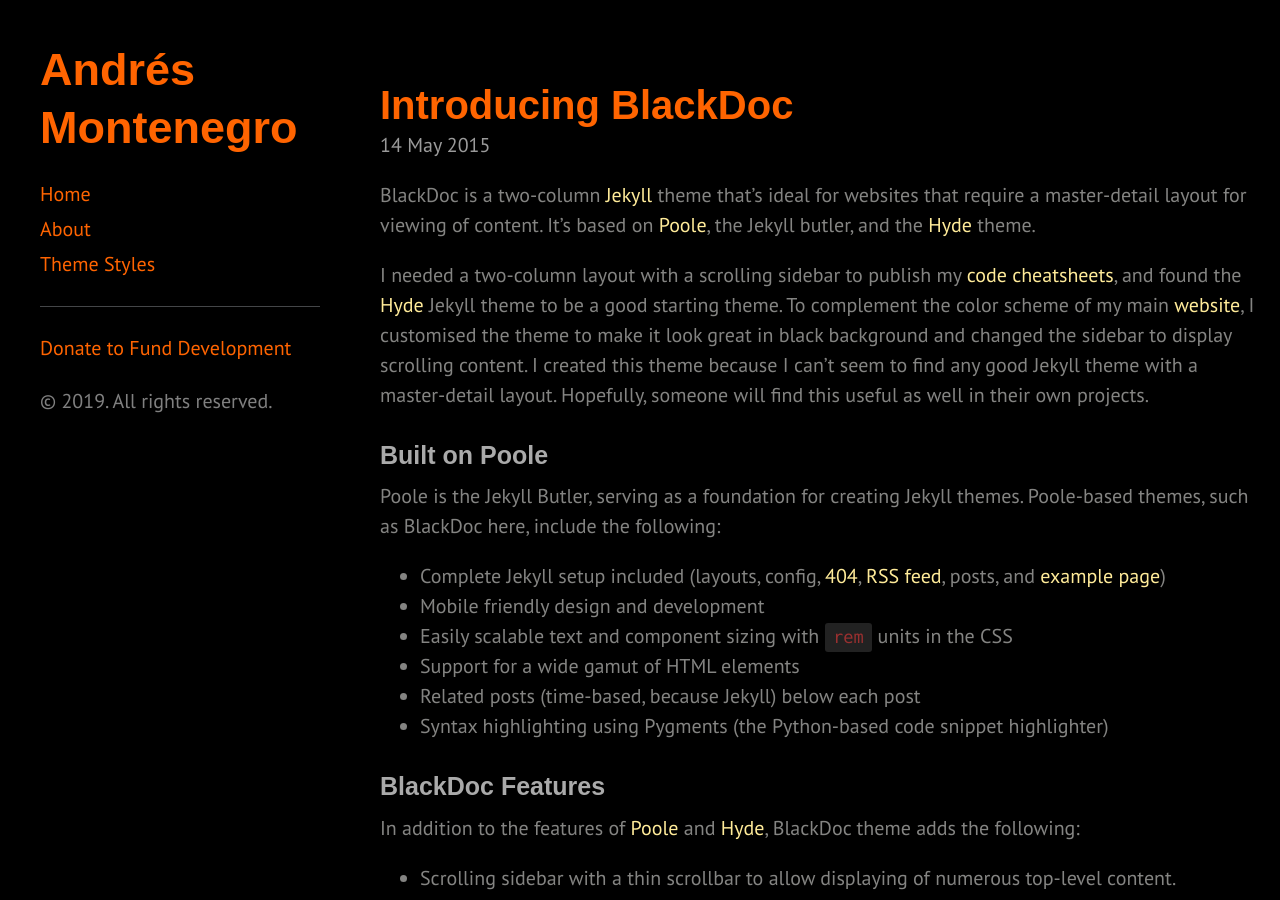
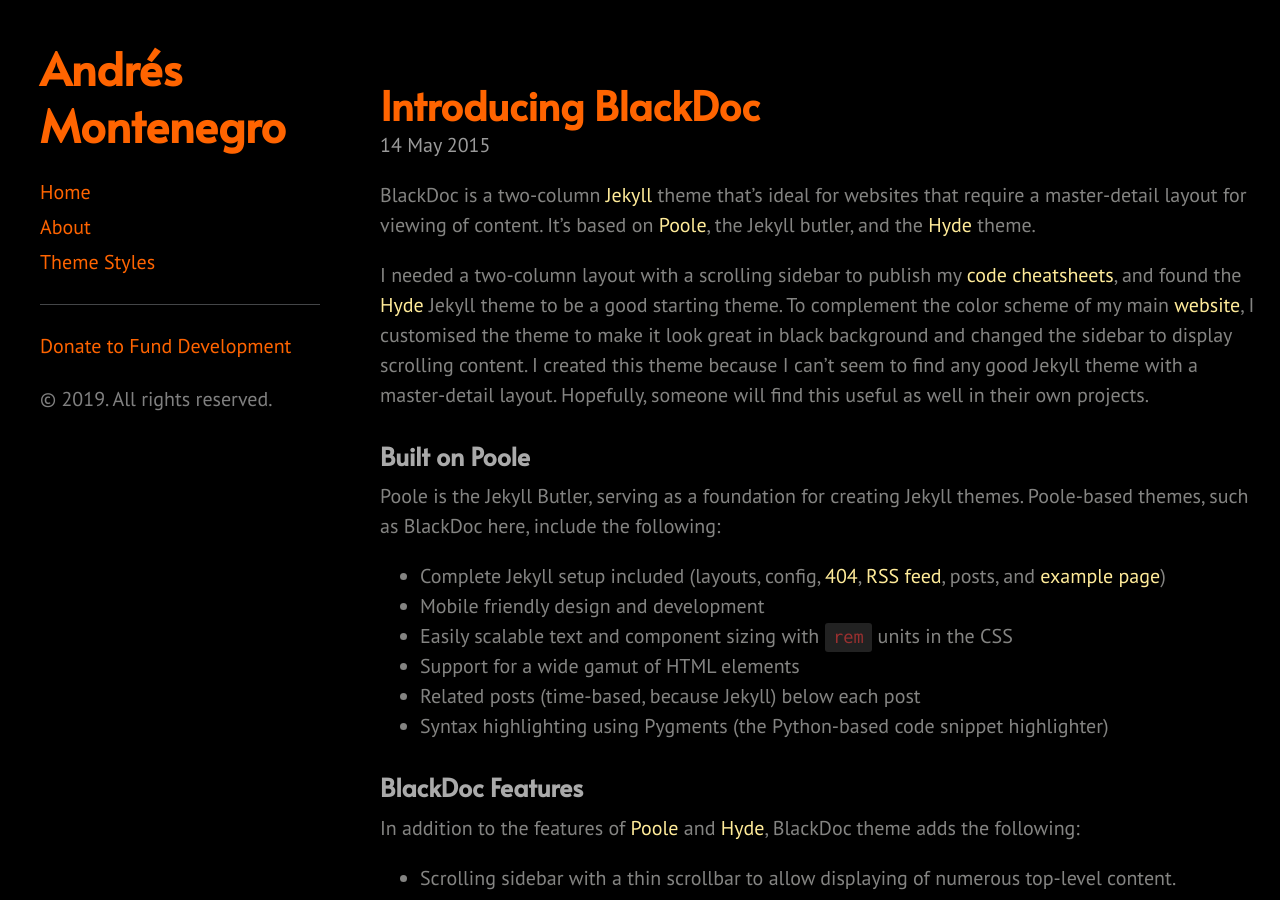
Before and after one commit to AndresMontenegroClub/AndresMontenegroClub.github.io, a Jekyll site: the page built from index.html, in a window 1280 px wide and 900 px high. Built offline with Jekyll 4.4.1, drawn with Linux system fonts in a browser that asks for light colours; the list of posts is cut into pages by our own code.

Commit message:
Update head.html

```diff
--- a/_includes/head.html
+++ b/_includes/head.html
@@ -19,7 +19,8 @@
   <link rel="stylesheet" href="{{ site.baseurl }}public/css/syntax.css">
   <link rel="stylesheet" href="{{ site.baseurl }}public/css/blackdoc.css">
   <link rel="stylesheet" href="https://fonts.googleapis.com/css?family=PT+Sans:400,400italic,700|Abril+Fatface">
-  <link rel="stylesheet" href="https://fonts.googleapis.com/css?family=EB+Garamond">
+  <!--<link rel="stylesheet" href="https://fonts.googleapis.com/css?family=EB+Garamond">-->
+  <link rel="stylesheet" href="https://fonts.googleapis.com/css?family=Alata">
   <!-- Icons -->
   <link rel="apple-touch-icon-precomposed" sizes="144x144" href="{{ site.baseurl }}public/apple-touch-icon-144-precomposed.png">
   <link rel="shortcut icon" href="{{ site.baseurl }}public/favicon.ico">
```
